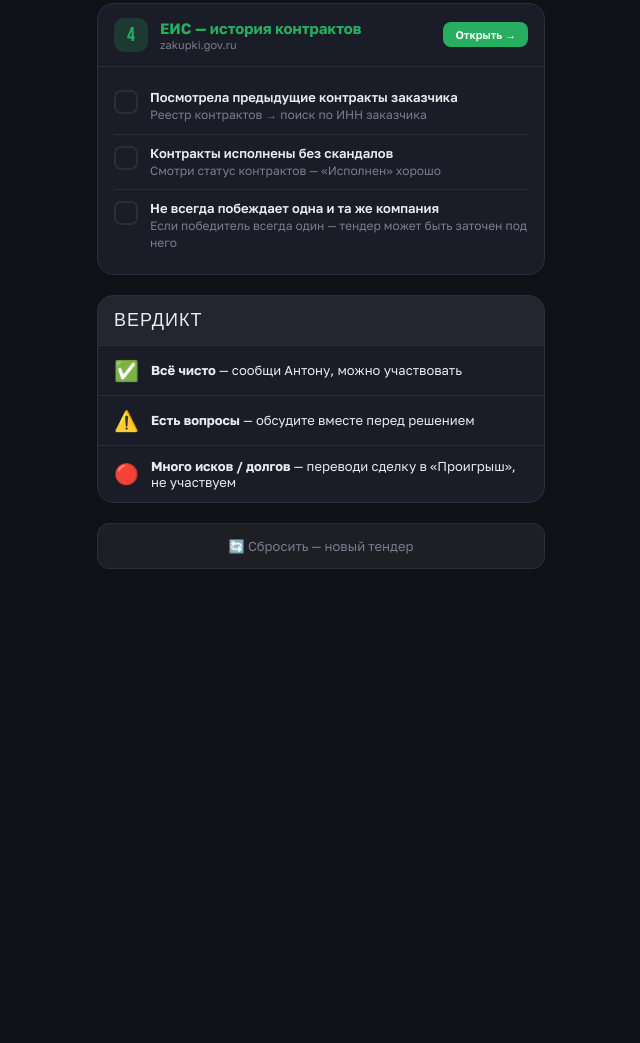
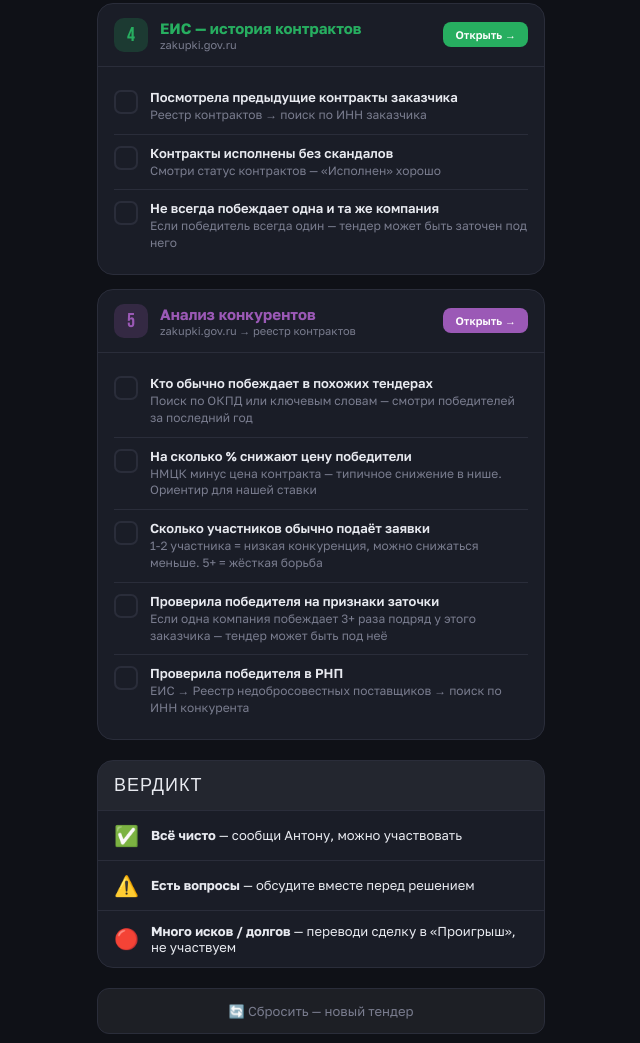
Before and after one commit to seba0785-code/plan, a plain HTML site: page proverka_zakazchika.html in a window 1280 px wide. Shown: the part 887-1930 px from the top of the page, without its empty margins (319-959 px from the left). Before the commit the page ends 1516 px from the top, so only its background shows below. Drawn offline with Linux system fonts and the light colour scheme.

Commit message:
Add files via upload

```diff
--- a/proverka_zakazchika.html
+++ b/proverka_zakazchika.html
@@ -209,7 +209,7 @@
   <p>Катя · Памятка перед каждым тендером</p>
 </div>
 
-<div class="counter" id="counter">Выполнено: 0 из 10</div>
+<div class="counter" id="counter">Выполнено: 0 из 15</div>
 <div class="progress-bar"><div class="progress-fill" id="progress"></div></div>
 
 <!-- САЙТ 1 -->
@@ -331,6 +331,55 @@
   </div>
 </div>
 
+<!-- САЙТ 5 -->
+<div class="site-card">
+  <div class="site-header">
+    <div class="site-num" style="background:rgba(155,89,182,0.2);color:#9b59b6;">5</div>
+    <div class="site-info">
+      <div class="site-name" style="color:#9b59b6;">Анализ конкурентов</div>
+      <div class="site-url">zakupki.gov.ru → реестр контрактов</div>
+    </div>
+    <a href="https://zakupki.gov.ru" target="_blank" class="site-link" style="background:#9b59b6;">Открыть →</a>
+  </div>
+  <div class="checks">
+    <div class="check-item" onclick="check(this)">
+      <div class="checkbox"></div>
+      <div class="check-text">
+        <div class="check-title">Кто обычно побеждает в похожих тендерах</div>
+        <div class="check-desc">Поиск по ОКПД или ключевым словам — смотри победителей за последний год</div>
+      </div>
+    </div>
+    <div class="check-item" onclick="check(this)">
+      <div class="checkbox"></div>
+      <div class="check-text">
+        <div class="check-title">На сколько % снижают цену победители</div>
+        <div class="check-desc">НМЦК минус цена контракта — типичное снижение в нише. Ориентир для нашей ставки</div>
+      </div>
+    </div>
+    <div class="check-item" onclick="check(this)">
+      <div class="checkbox"></div>
+      <div class="check-text">
+        <div class="check-title">Сколько участников обычно подаёт заявки</div>
+        <div class="check-desc">1-2 участника = низкая конкуренция, можно снижаться меньше. 5+ = жёсткая борьба</div>
+      </div>
+    </div>
+    <div class="check-item" onclick="check(this)">
+      <div class="checkbox"></div>
+      <div class="check-text">
+        <div class="check-title">Проверила победителя на признаки заточки</div>
+        <div class="check-desc">Если одна компания побеждает 3+ раза подряд у этого заказчика — тендер может быть под неё</div>
+      </div>
+    </div>
+    <div class="check-item" onclick="check(this)">
+      <div class="checkbox"></div>
+      <div class="check-text">
+        <div class="check-title">Проверила победителя в РНП</div>
+        <div class="check-desc">ЕИС → Реестр недобросовестных поставщиков → поиск по ИНН конкурента</div>
+      </div>
+    </div>
+  </div>
+</div>
+
 <!-- ВЕРДИКТ -->
 <div class="verdict">
   <div class="verdict-header">ВЕРДИКТ</div>
```
